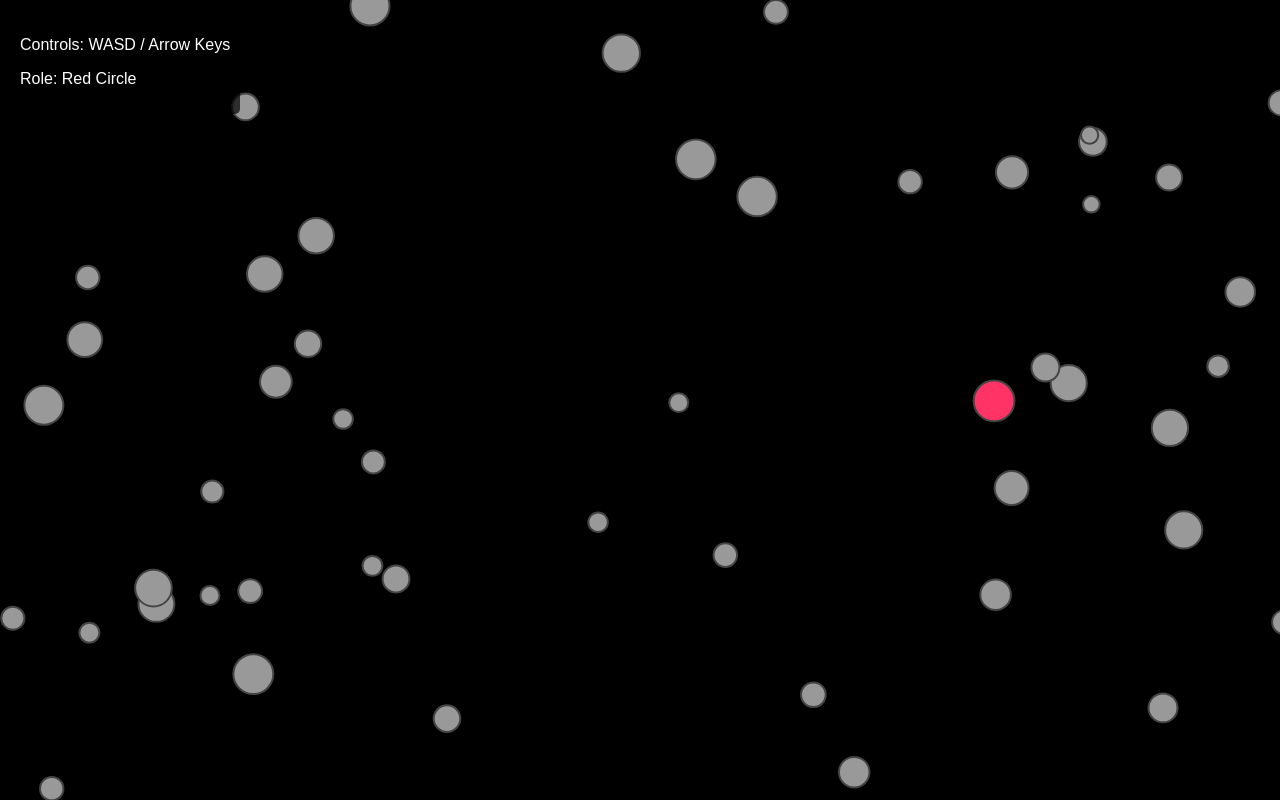
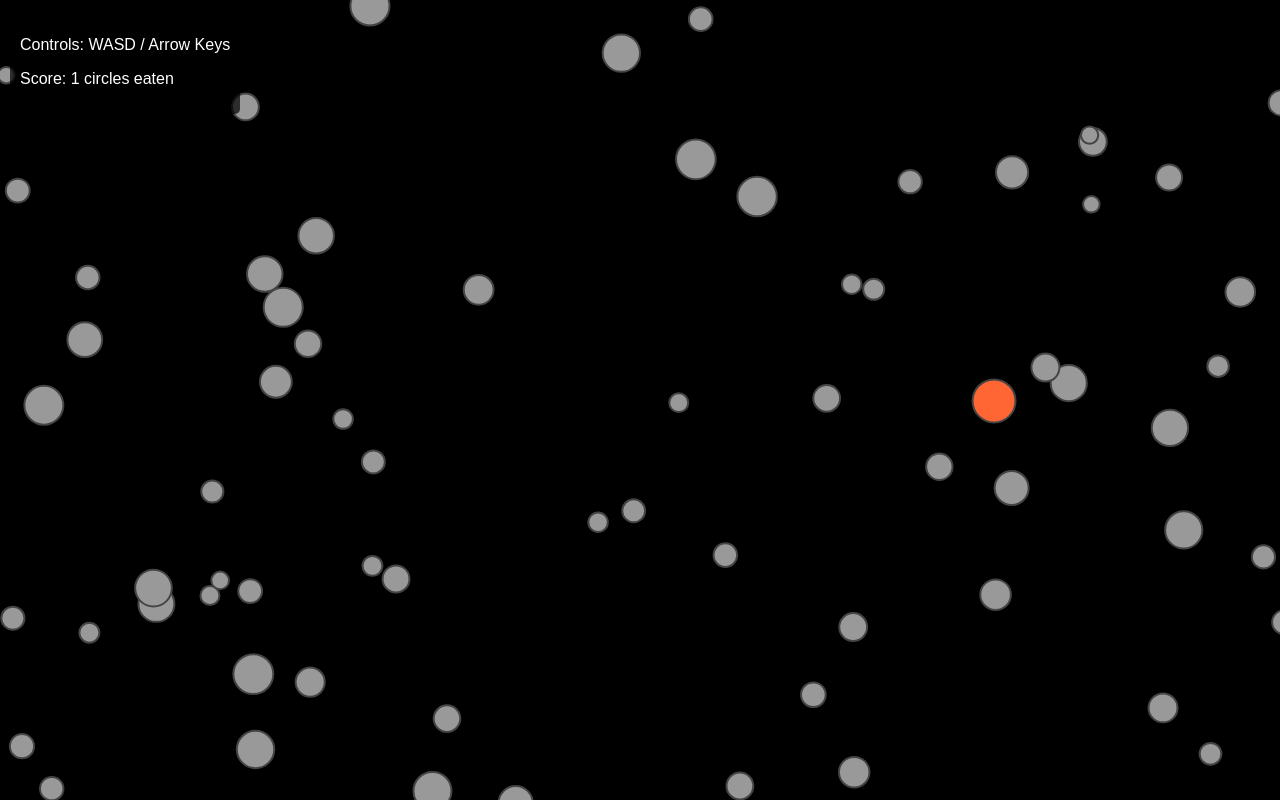
Before and after one commit to koolbrokal12/koolbrokal12.github.io, a website: page fsd-projects/circularity/index.html in a window 1280 px wide. Both pictures are taken after a click on the button "Multiplayer Mode". Drawn offline with Linux system fonts and the light colour scheme.

Commit message:
nothing special to me

```diff
--- a/fsd-projects/circularity/index.html
+++ b/fsd-projects/circularity/index.html
@@ -2,7 +2,7 @@
 <html lang="en">
 <head>
     <meta charset="UTF-8">
-    <title>Circularity - Gamified</title>
+    <title>Circularity</title>
     <style>
         body {
             margin: 0;
@@ -14,7 +14,6 @@
             display: block;
             background: #000;
         }
-        /* MAIN MENU STYLING */
         #main-menu {
             position: absolute;
             top: 50%;
@@ -53,7 +52,6 @@
         #multi-btn:hover {
             background: #55ddff;
         }
-        /* IN-GAME UI STYLING */
         #game-ui {
             display: none;
             position: absolute;
@@ -71,14 +69,14 @@
 
     <div id="main-menu">
         <h1>CIRCULARITY</h1>
-        <p>Absorb smaller circles to grow larger!</p>
+        <p>Absorb smaller circles to grow and change colors!</p>
         <button class="menu-btn" id="start-btn">Single Player</button>
         <button class="menu-btn" id="multi-btn">Multiplayer Mode</button>
     </div>
 
     <div id="game-ui">
         <p>Controls: WASD / Arrow Keys</p>
-        <p>Role: Red Circle</p>
+        <p>Score: <span id="score-txt">0</span> circles eaten</p>
     </div>
 
     <canvas id="canvas"></canvas>
@@ -90,10 +88,11 @@
         canvas.width = window.innerWidth;
         canvas.height = window.innerHeight;
 
-        // Game State Engine
         let gameState = 'menu';
+        let score = 0;
 
-        // Setup menu button click handlers
+        const playerColors = ['#ff3366', '#ff6633', '#ffcc33', '#33ccff', '#33ff66', '#9933ff', '#ff33cc', '#00ffcc'];
+
         document.getElementById('start-btn').addEventListener('click', () => {
             document.getElementById('main-menu').style.display = 'none';
             document.getElementById('game-ui').style.display = 'block';
@@ -101,7 +100,7 @@
         });
 
         document.getElementById('multi-btn').addEventListener('click', () => {
-            alert("Generating Multiplayer Room Link...\n(Simulated room connection established!)");
+            alert("Connecting to multiplayer lobby...");
             document.getElementById('main-menu').style.display = 'none';
             document.getElementById('game-ui').style.display = 'block';
             gameState = 'playing';
@@ -148,7 +147,7 @@
 
                 if (this.circles.length > 0) {
                     this.player = this.circles[0];
-                    this.player.color = "#ff3366";
+                    this.player.color = playerColors[0];
                     this.player.radius = 20;
                     this.player.velocityX = 0;
                     this.player.velocityY = 0;
@@ -175,7 +174,14 @@
 
                     if (distance < this.player.radius + target.radius) {
                         if (this.player.radius > target.radius) {
-                            this.player.radius += 0.4;
+                            this.player.radius += 1.5;
+
+                            let randomColorIndex = Math.floor(Math.random() * playerColors.length);
+                            this.player.color = playerColors[randomColorIndex];
+
+                            score++;
+                            document.getElementById('score-txt').innerText = score;
+
                             target.x = Math.random() * this.canvas.width;
                             target.y = Math.random() * this.canvas.height;
                         }
@@ -184,11 +190,11 @@
             }
         };
 
-        // TODO 1: Variables
+        // TODO 1: Declare our variables
         var circle;
         var circles = [];
 
-        // TODO 2: Function to make a circle
+        // TODO 2: Create a Function to Draw a Circle
         function drawCircle() {
             circle = draw.randomCircleInArea(canvas, true, true, "#999", 2);
             physikz.addRandomVelocity(circle, canvas, 5, 5);
@@ -196,24 +202,16 @@
             circles.push(circle);
         }
 
-        // TODO 3 & 7: Loop to populate 50 circles
-        for (var i = 0; i < 50; i++) {
+        // TODO 3 & TODO 7: Draw 69 Circles
+        for (var i = 0; i < 69; i++) {
             drawCircle();
         }
 
-        // Initialize gamification features
-        Gamification.init({
-            canvas: canvas,
-            view: view,
-            draw: draw,
-            physikz: physikz,
-            circles: circles,
-            game: this
-        });
-
         const game = {
             checkCirclePosition: function(circle) {
-                // TODO 6: Screen wrapping logic
+                if (circle === Gamification.player) return;
+
+                // TODO 6: Loop from All Sides
                 if (circle.x - circle.radius > canvas.width) {
                     circle.x = -circle.radius;
                 }
@@ -229,14 +227,25 @@
             }
         };
 
+        // Initialize gamification features (Moved below the 'game' object definition to fix initialization order)
+        Gamification.init({
+            canvas: canvas,
+            view: view,
+            draw: draw,
+            physikz: physikz,
+            circles: circles,
+            game: game
+        });
+
         // Main animation driver
         function update() {
             ctx.clearRect(0, 0, canvas.width, canvas.height);
 
-            // TODO 8 & 9: Update loop for all circles
+            // TODO 8 / TODO 9: Iterate over the Array to update positions and check boundaries
             for (var i = 0; i < circles.length; i++) {
-                // Background circles continue to drift behind the menu overlay
-                physikz.updatePosition(circles[i]);
+                if (circles[i] !== Gamification.player) {
+                    physikz.updatePosition(circles[i]);
+                }
                 game.checkCirclePosition(circles[i]);
             }
 
```
